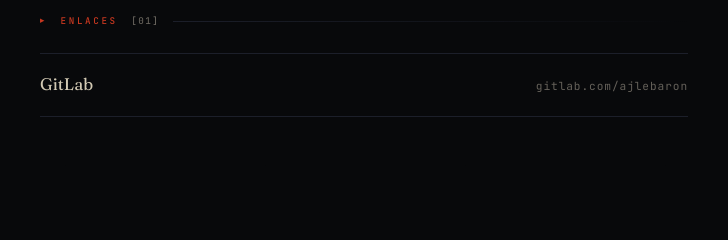
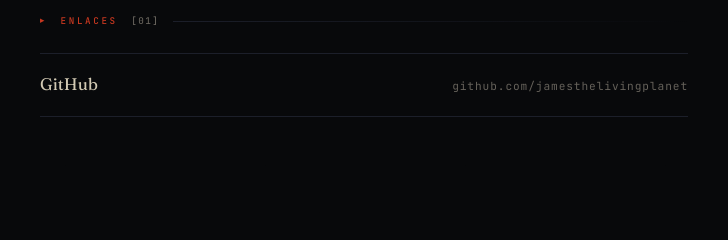
Before and after one commit to jamesthelivingplanet/jamesthelivingplanet.github.io, an Astro site: page /es/links in a window 1280 px wide. Shown: the part 230-470 px from the top of the page, 276-1004 px from the left. Built offline with nearby package versions, Linux system fonts and the light colour scheme; Astro itself is replaced by a stand-in of ours.

Commit message:
Update Spanish links page from GitLab to GitHub

```diff
--- a/src/pages/es/links.astro
+++ b/src/pages/es/links.astro
@@ -15,9 +15,9 @@ const t = useTranslations('es');
 
     <ul class="links-list">
       <li>
-        <a href="https://gitlab.com/ajlebaron" target="_blank" rel="noopener">
-          <span class="links-name">GitLab</span>
-          <span class="links-url">gitlab.com/ajlebaron</span>
+        <a href="https://github.com/jamesthelivingplanet" target="_blank" rel="noopener">
+          <span class="links-name">GitHub</span>
+          <span class="links-url">github.com/jamesthelivingplanet</span>
         </a>
       </li>
     </ul>
```
